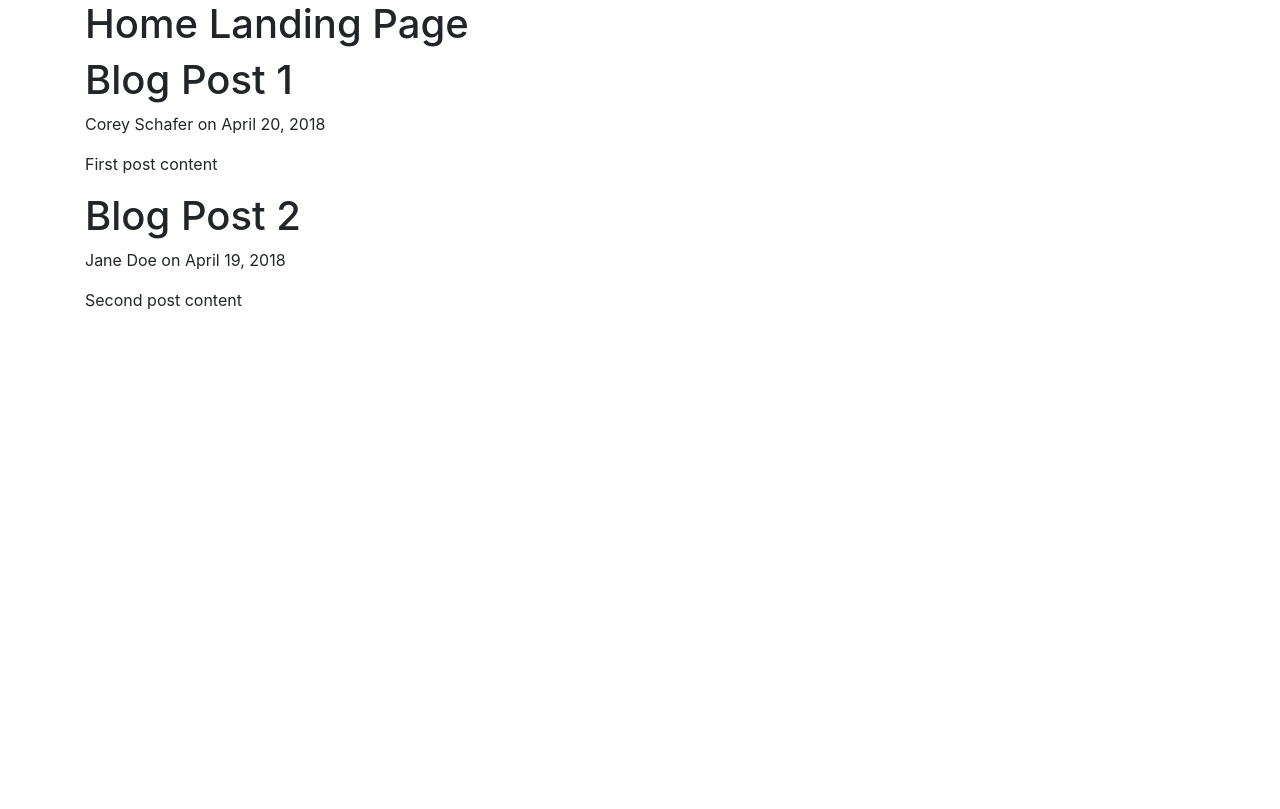
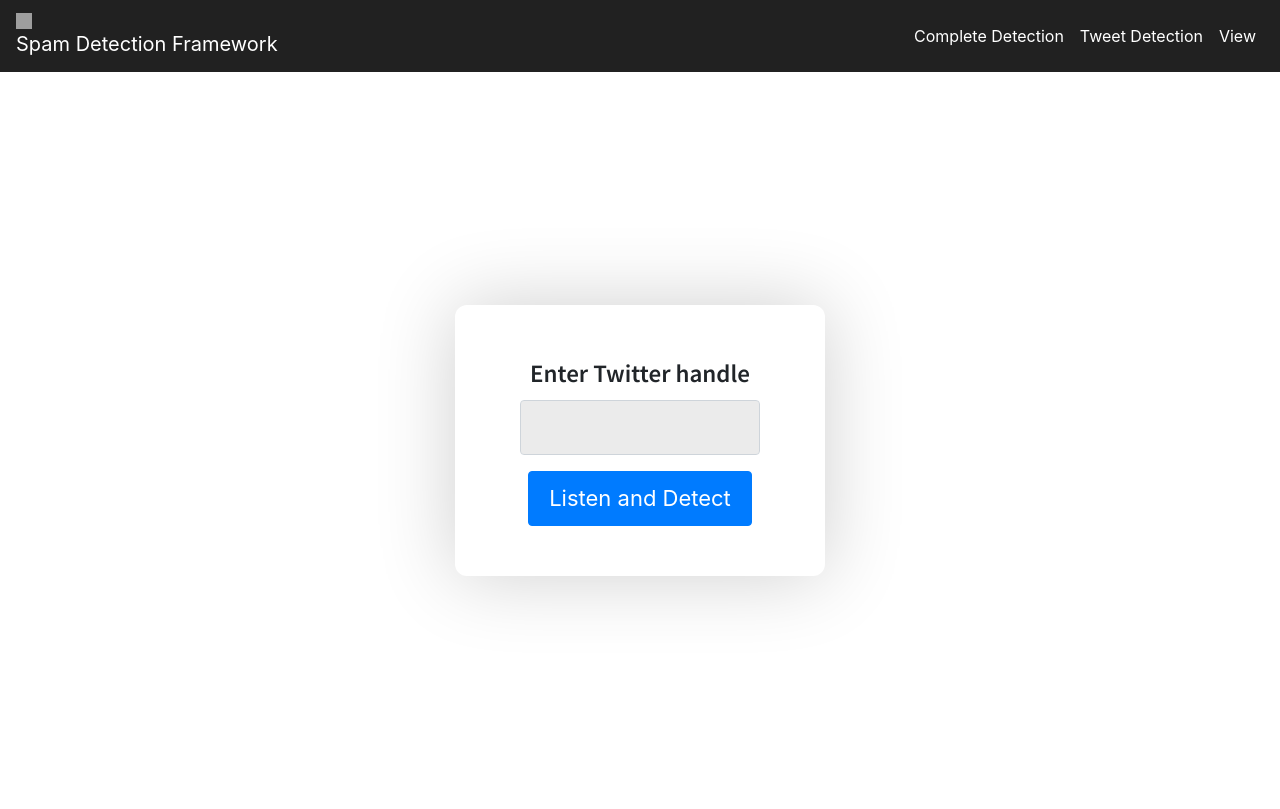
Before and after one commit to vihanga-bandara/Spam-Detector-ML-NLP, a Flask app: page / in a window 1280 px wide. Before the commit the page ends 310 px from the top, so only its background shows below. Run offline with Flask 2, Linux system fonts and the light colour scheme; some libraries are stand-ins or nearby versions; grey boxes are pictures that could not be loaded.

Commit message:
Refactor code and UI development

```diff
--- /dev/null
+++ b/static/css/main.css
@@ -0,0 +1,355 @@
+
+.nav-cust {
+    background-color: #212121 !important;
+    color: white;
+}
+
+.nav-cust .nav-link {
+    color: white !important;
+}
+
+.nav-cust .navbar-brand {
+    color: white !important;
+}
+
+/*Dashboard styles*/
+
+.dash-wrap {
+    margin-top: 6%;
+    padding: 0 30px !important;
+    margin-bottom: 10%;
+}
+
+.box-wrap {
+    padding: 3px !important;
+}
+
+.box {
+    background-color: #e0e0e0;
+    padding: 80px 0;
+}
+
+.fiz-score .box {
+    background-color: #f44336;
+    color: #ffffff;
+}
+
+.title {
+    font-family: 'Anton', sans-serif;
+    font-weight: 500;
+    font-size: 40px;
+}
+
+.percent {
+    font-family: 'Source Sans Pro', sans-serif;
+    font-size: 40px;
+}
+
+.box p {
+    margin-bottom: 0;
+}
+
+.make-green {
+    background-color: green !important;
+}
+
+.mar-side {
+    margin: 0 -3px;
+}
+
+/*Dashboard styles*/
+
+/*Tweet details*/
+
+.tweet {
+    -webkit-box-shadow: 0px 0px 16px 0px rgba(186, 186, 186, 1);
+    -moz-box-shadow: 0px 0px 16px 0px rgba(186, 186, 186, 1);
+    box-shadow: 0px 0px 16px 0px rgba(186, 186, 186, 1);
+    padding: 10px !important;
+    margin: 30px 0 20px 0;
+    border-radius: 12px;
+}
+
+.user-details {
+    margin: 10px 0 20px 0;
+}
+
+.tweet h5 {
+    font-weight: 600;
+    font-family: 'Montserrat', sans-serif;
+    margin-bottom: 10px;
+    text-align: center;
+}
+
+.tweet p {
+    margin: 0;
+    font-family: 'Source Sans Pro', sans-serif;
+    font-weight: 500;
+    text-align: center;
+}
+
+.add-pad {
+    padding: 0 10px !important;
+}
+
+.cust-btn {
+    width: 100%;
+    text-align: left;
+    background-color: #e0e0e0;
+    color: #000000;
+    font-family: 'Montserrat', sans-serif;
+    border: 1px solid #e0e0e0;;
+    font-weight: 600;
+}
+
+.mar-sec {
+    margin: 0 -10px;
+}
+
+.cust-btn {
+    padding: 11px 10px !important;
+}
+
+/*Tweet details*/
+
+/*Landing page styling*/
+
+.input-landing {
+    height: 38px;
+}
+
+.btn-landing {
+    padding: 10px 20px !important;
+    font-size: 22px;
+}
+
+.landing-wrap label {
+    /*margin-bottom: 2px;*/
+    font-weight: 600;
+    font-size: 25px;
+    font-family: 'Source Sans Pro', sans-serif;
+}
+
+.landing-wrap input {
+    background-color: #ebebeb;
+    height: 55px;
+    font-size: 18px;
+}
+
+.landing-wrap input:focus {
+    background-color: #ebebeb;
+}
+
+.height-cust {
+    height: calc(100vh - 63px);
+}
+
+.wrap-inside {
+    /*border: 1px solid red;*/
+    padding: 50px !important;
+    -webkit-box-shadow: 0px 0px 80px 0px rgba(207, 207, 207, 1);
+    -moz-box-shadow: 0px 0px 80px 0px rgba(207, 207, 207, 1);
+    box-shadow: 0px 0px 80px 0px rgba(207, 207, 207, 1);
+    border-radius: 12px;
+}
+
+/*Landing page styling*/
+
+/*Check box styling*/
+
+/* Base for label styling */
+[type="checkbox"]:not(:checked),
+[type="checkbox"]:checked {
+    position: absolute;
+    left: -9999px;
+}
+
+[type="checkbox"]:not(:checked) + label,
+[type="checkbox"]:checked + label {
+    position: relative;
+    padding-left: 1.95em;
+    cursor: pointer;
+}
+
+/* checkbox aspect */
+[type="checkbox"]:not(:checked) + label:before,
+[type="checkbox"]:checked + label:before {
+    content: '';
+    position: absolute;
+    left: 0;
+    top: 0;
+    width: 1.25em;
+    height: 1.25em;
+    border: 2px solid #ccc;
+    background: #fff;
+    border-radius: 4px;
+    box-shadow: inset 0 1px 3px rgba(0, 0, 0, .1);
+}
+
+/* checked mark aspect */
+[type="checkbox"]:not(:checked) + label:after,
+[type="checkbox"]:checked + label:after {
+    content: '\2713\0020';
+    position: absolute;
+    top: .15em;
+    left: .22em;
+    font-size: 1.3em;
+    line-height: 0.8;
+    color: #09ad7e;
+    transition: all .2s;
+    font-family: 'Lucida Sans Unicode', 'Arial Unicode MS', Arial;
+}
+
+/* checked mark aspect changes */
+[type="checkbox"]:not(:checked) + label:after {
+    opacity: 0;
+    transform: scale(0);
+}
+
+[type="checkbox"]:checked + label:after {
+    opacity: 1;
+    transform: scale(1);
+}
+
+/* disabled checkbox */
+[type="checkbox"]:disabled:not(:checked) + label:before,
+[type="checkbox"]:disabled:checked + label:before {
+    box-shadow: none;
+    border-color: #bbb;
+    background-color: #ddd;
+}
+
+[type="checkbox"]:disabled:checked + label:after {
+    color: #999;
+}
+
+[type="checkbox"]:disabled + label {
+    color: #aaa;
+}
+
+/* accessibility */
+[type="checkbox"]:checked:focus + label:before,
+[type="checkbox"]:not(:checked):focus + label:before {
+    border: 2px dotted blue;
+}
+
+/* hover style just for information */
+label:hover:before {
+    border: 2px solid #4778d9 !important;
+}
+
+/* Useless styles, just for demo design */
+
+/* Base for label styling */
+[type="checkbox"]:not(:checked),
+[type="checkbox"]:checked {
+    position: absolute;
+    left: -9999px;
+}
+
+[type="checkbox"]:not(:checked) + label,
+[type="checkbox"]:checked + label {
+    position: relative;
+    padding-left: 1.95em;
+    cursor: pointer;
+}
+
+/* checkbox aspect */
+[type="checkbox"]:not(:checked) + label:before,
+[type="checkbox"]:checked + label:before {
+    content: '';
+    position: absolute;
+    left: 0;
+    top: -8px;
+    width: 2.25em;
+    height: 2.25em;
+    border: 2px solid #ccc;
+    background: #fff;
+    border-radius: 4px;
+    box-shadow: inset 0 1px 3px rgba(0, 0, 0, .1);
+}
+
+/* checked mark aspect */
+[type="checkbox"]:not(:checked) + label:after,
+[type="checkbox"]:checked + label:after {
+    content: '\2713\0020';
+    position: absolute;
+    top: -2px;
+    left: 4px;
+    font-size: 2.3em;
+    line-height: 0.8;
+    color: #09ad7e;
+    transition: all .2s;
+    font-family: 'Lucida Sans Unicode', 'Arial Unicode MS', Arial;
+}
+
+/* checked mark aspect changes */
+[type="checkbox"]:not(:checked) + label:after {
+    opacity: 0;
+    transform: scale(0);
+}
+
+[type="checkbox"]:checked + label:after {
+    opacity: 1;
+    transform: scale(1);
+}
+
+/* disabled checkbox */
+[type="checkbox"]:disabled:not(:checked) + label:before,
+[type="checkbox"]:disabled:checked + label:before {
+    box-shadow: none;
+    border-color: #bbb;
+    background-color: #ddd;
+}
+
+[type="checkbox"]:disabled:checked + label:after {
+    color: #999;
+}
+
+[type="checkbox"]:disabled + label {
+    color: #aaa;
+}
+
+/* accessibility */
+[type="checkbox"]:checked:focus + label:before,
+[type="checkbox"]:not(:checked):focus + label:before {
+    border: 2px dotted blue;
+}
+
+/* hover style just for information */
+label:hover:before {
+    border: 2px solid #4778d9 !important;
+}
+
+.card {
+    margin: 10px 0;
+}
+
+.tweet-main {
+    font-family: 'Source Sans Pro', sans-serif;
+    font-weight: 600;
+}
+
+.card-body {
+    -webkit-box-shadow: 0px 0px 80px 0px rgba(235, 235, 235, 1);
+    -moz-box-shadow: 0px 0px 80px 0px rgba(235, 235, 235, 1);
+    box-shadow: 0px 0px 80px 0px rgba(235, 235, 235, 1);
+}
+
+.mar-both {
+    margin: 10px;
+}
+
+.btn-review:first-child {
+    padding: 6px 40px !important;
+}
+
+/*header icon*/
+
+.icon {
+    background: url('/static/images/logo_transparent.png');
+    height: 16px;
+    width: 16px;
+    display: block;
+    /* Other styles here */
+}
--- a/templates/header.html
+++ b/templates/header.html
@@ -21,7 +21,7 @@
           rel="stylesheet">
     <link rel="stylesheet" href="https://use.fontawesome.com/releases/v5.8.1/css/all.css"
           integrity="sha384-50oBUHEmvpQ+1lW4y57PTFmhCaXp0ML5d60M1M7uH2+nqUivzIebhndOJK28anvf" crossorigin="anonymous">
-    <link rel="stylesheet" href="{{ url_for('static', filename = 'main.css') }}">
+    <link rel="stylesheet" href="{{ url_for('static', filename = 'css/main.css') }}">
 
     <meta charset="UTF-8">
     {% if title %}
@@ -32,6 +32,34 @@
 
 </head>
 <body>
+<header>
+    <nav class="navbar navbar-expand-lg navbar-light bg-light nav-cust">
+        <a class="navbar-brand" href="{{ url_for('templates/home_landing.html') }}"><i class='icon'></i>Spam Detection
+            Framework</a>
+        <button class="navbar-toggler" type="button" data-toggle="collapse" data-target="#navbarSupportedContent"
+                aria-controls="navbarSupportedContent" aria-expanded="false" aria-label="Toggle navigation">
+            <span class="navbar-toggler-icon"></span>
+        </button>
+
+        <div class="collapse navbar-collapse" id="navbarSupportedContent">
+            <ul class="navbar-nav ml-auto">
+                <!--                    <li class="nav-item">-->
+                <!--                        <a class="nav-link" href="#">Home <span class="sr-only">(current)</span></a>-->
+                <!--                    </li>-->
+                <li class="nav-item">
+                    <a class="nav-link" href="{{ url_for('templates/home_landing.html') }}">Complete Detection</a>
+                </li>
+                <li class="nav-item">
+                    <a class="nav-link" href="{{ url_for('templates/tweet_detection.html') }}">Tweet Detection</a>
+                </li>
+                <li class="nav-item">
+                    <a class="nav-link" href="#">View</a>
+                </li>
+            </ul>
+        </div>
+    </nav>
+</header>
+
 <div class="container">
     {% block content %}{% endblock %}
 </div>
--- a/templates/home_landing.html
+++ b/templates/home_landing.html
@@ -1,9 +1,28 @@
 {% extends "header.html" %}
 {% block content %}
-<h1> Home Landing Page</h1>
-{% for post in posts %}
-<h1>{{ post.title }}</h1>
-<p>{{ post.author }} on {{ post.date_posted }}</p>
-<p>{{ post.content }}</p>
-{% endfor %}
+<div class="row no-gutters height-cust">
+    <div class="col-md-4 offset-md-4 landing-wrap align-self-center">
+        <div class="row no-gutters">
+            <div class="col-md-12">
+                <div class="wrap-inside">
+                    <div class="col-md-12 text-center">
+                        <div class="form-group">
+                            <label id="twitterlbl" for="twitterid">Enter Twitter handle</label>
+                            <input type="text" class="form-control" id="twitterid">
+                        </div>
+                    </div>
+                    <div class="col-md-12 text-center">
+                        <button class="btn btn-primary btn-landing" id="twitteridbtn" type="submit"
+                                onclick="$('#loading').show(); $('#twitterlbl').hide(); $('#twitterid').hide(); $('#twitteridbtn').hide();">
+                            Listen and Detect
+                        </button>
+                    </div>
+                    <div id="loading" style="display:none;"><img
+                            src="{{ url_for('static', filename = 'images/loader.gif') }}" alt="Loading"/>
+                        <p style="text-align: center">Loading!</p></div>
+                </div>
+            </div>
+        </div>
+    </div>
+</div>
 {% endblock content %}
```
Also changed, not shown: static/images/loader.gif (added).
